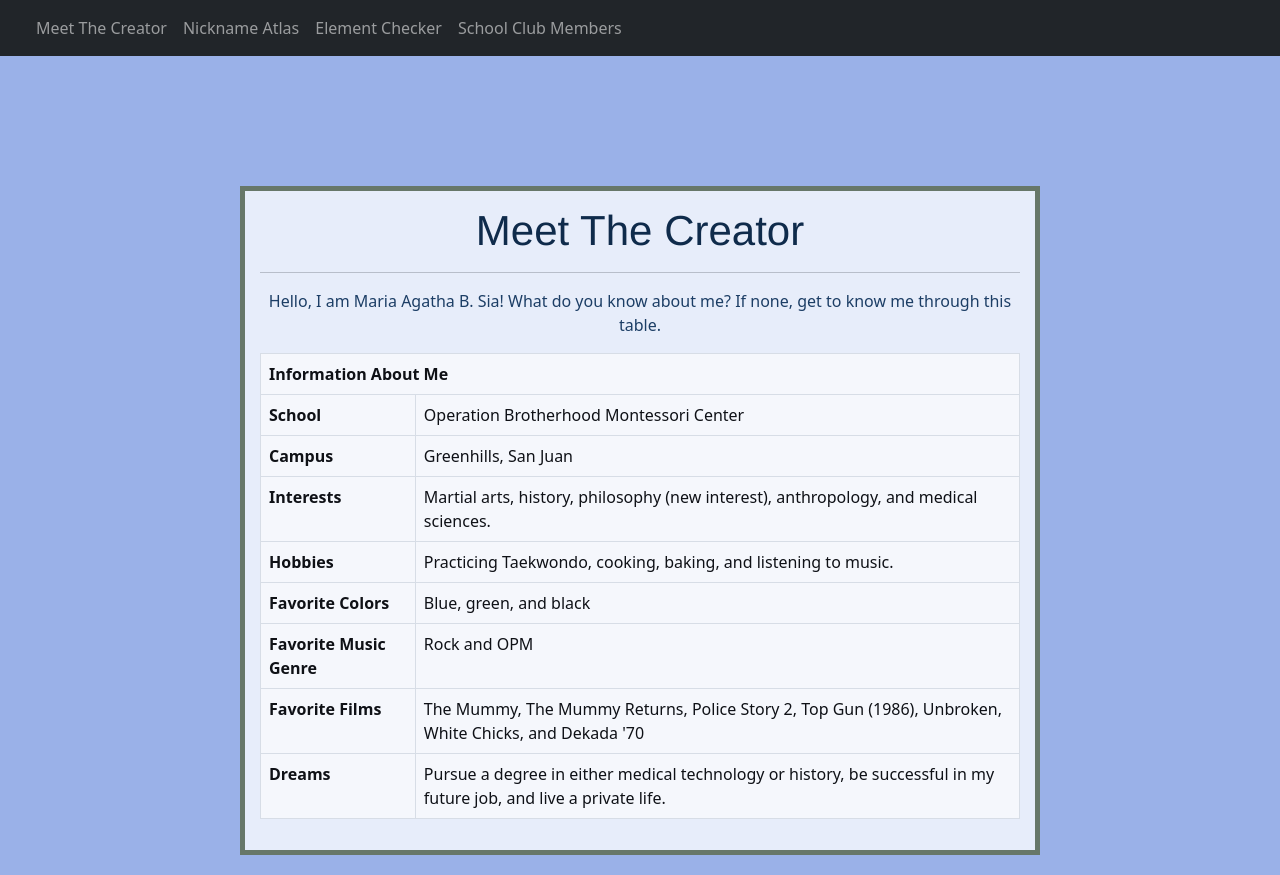
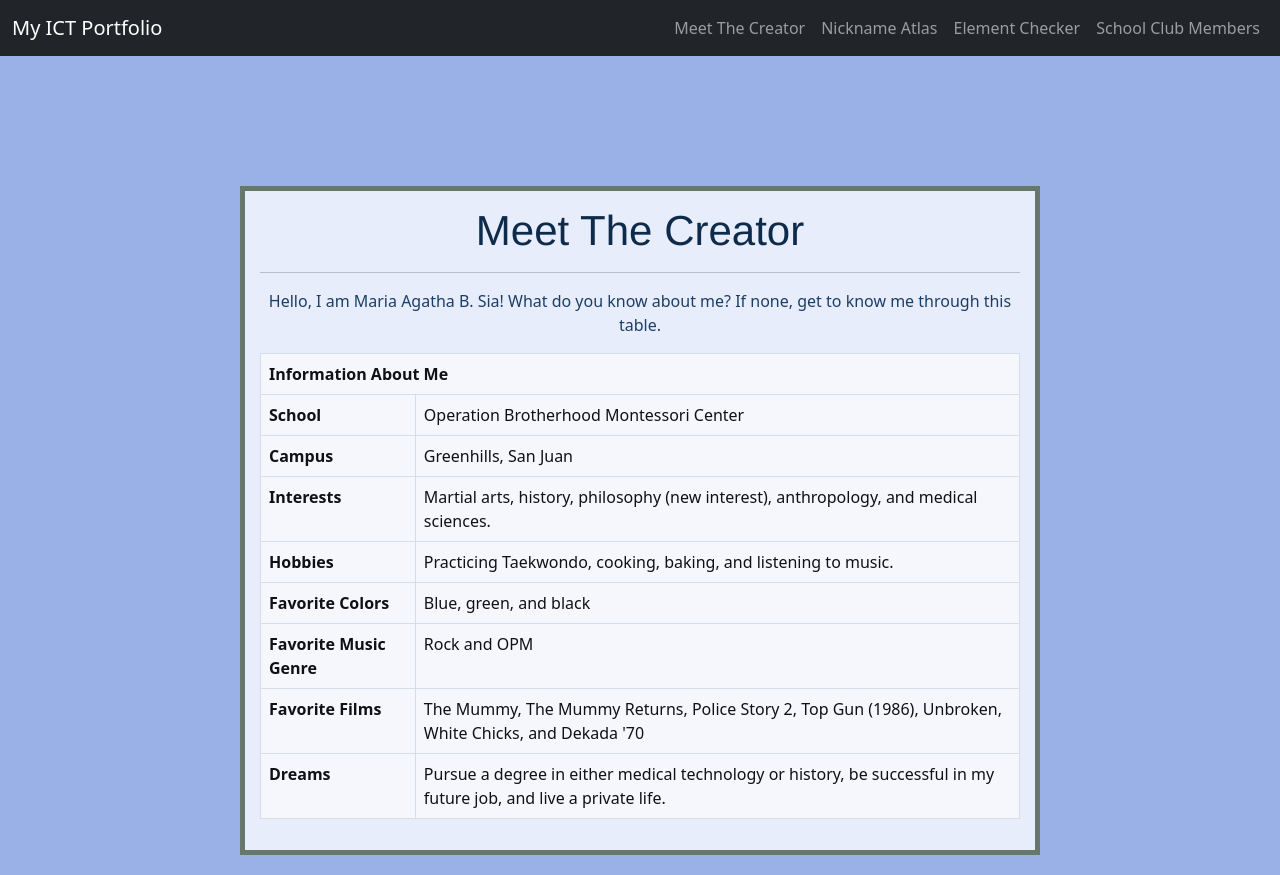
Before and after one commit to Sia-9Ruby-ay2526/Greenhills_ICT10_Q2Project_Sia_Maria, a plain HTML site: page index.html in a window 1280 px wide. Drawn offline with nearby package versions, Linux system fonts and the light colour scheme.

Commit message:
Update index.html

```diff
--- a/index.html
+++ b/index.html
@@ -15,22 +15,18 @@
 <body class="d-flex flex-column min-vh-100">
 
 <!-- Navbar -->
-   <nav class="navbar navbar-expand-sm navbar-dark bg-dark">
-      <div class="container-fluid">
-         <a class="navbar-brand" href="home.html"></a>
-         <button class="navbar-toggler" type="button" data-bs-toggle="collapse" data-bs-target="#mynavbar">
-            <span class="navbar-toggler-icon"></span>
-         </button>
+  <nav class="navbar navbar-expand-sm navbar-dark bg-dark">
+    <div class="container-fluid">
 
-             <div class="collapse navbar-collapse" id="mynavbar">
-                <ul class="navbar-nav me-auto">
-                    <li class="nav-item"><a class="nav-link" href="index.html" target="_self">Meet The Creator</a></li>
-                    <li class="nav-item"><a class="nav-link" href="sw1.html" target="_self">Nickname Atlas</a> </li>
-                    <li class="nav-item"> <a class="nav-link" href="sk.html" target="_self">Element Checker</a> </li>
-                    <li class="nav-item"> <a class="nav-link" href="pa2.html" target="_self">School Club Members</a></li>
-                </ul>
+        <a class="navbar-brand" href="index.html">My ICT Portfolio</a>
+
+        <div class="navbar-nav">
+            <a class="nav-link" href="index.html" id="project_link">Meet The Creator</a>
+            <a class="nav-link" href="sw1.html" id="project_link">Nickname Atlas</a>
+            <a class="nav-link" href="sk.html" id="project_link">Element Checker</a>
+            <a class="nav-link" href="pa2.html" id="project_link">School Club Members</a>
+        </div>
     </div>
-  </div>
 </nav>
 
 <!-- Hero Section-->
```
